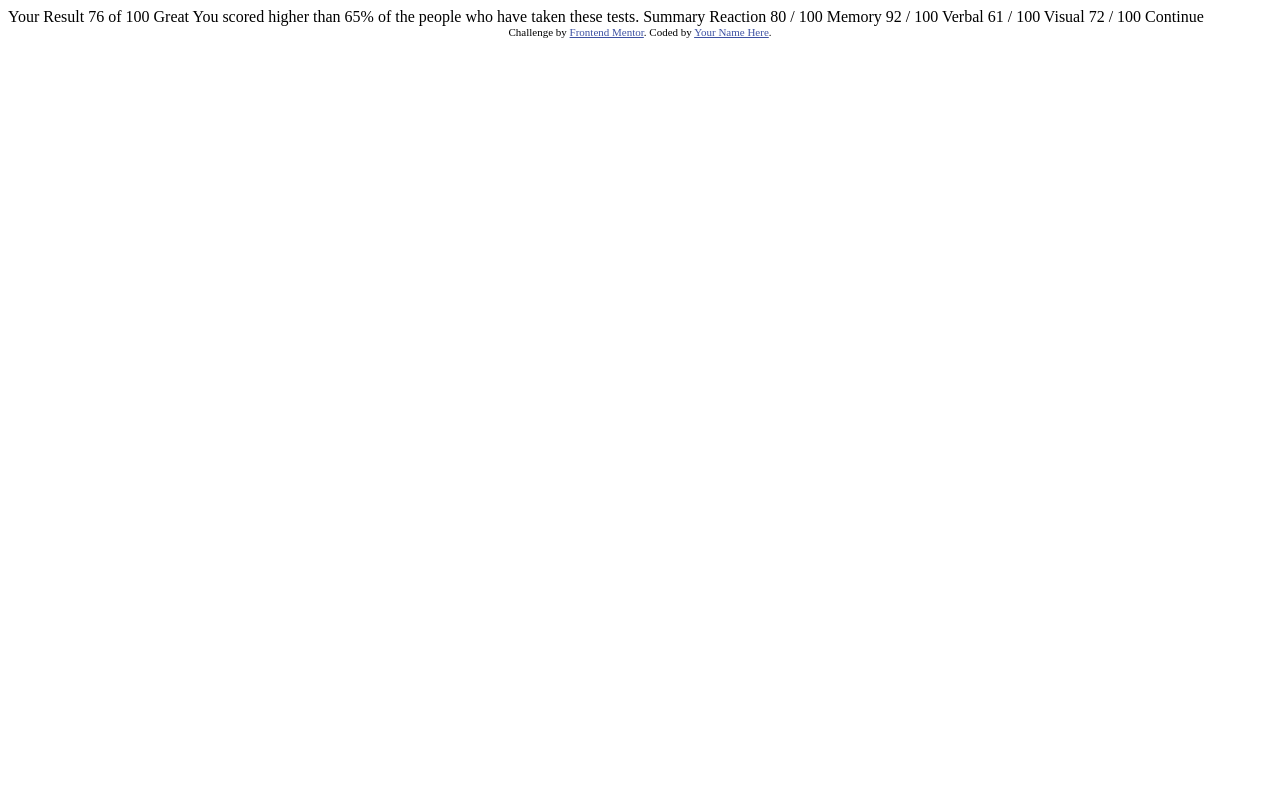
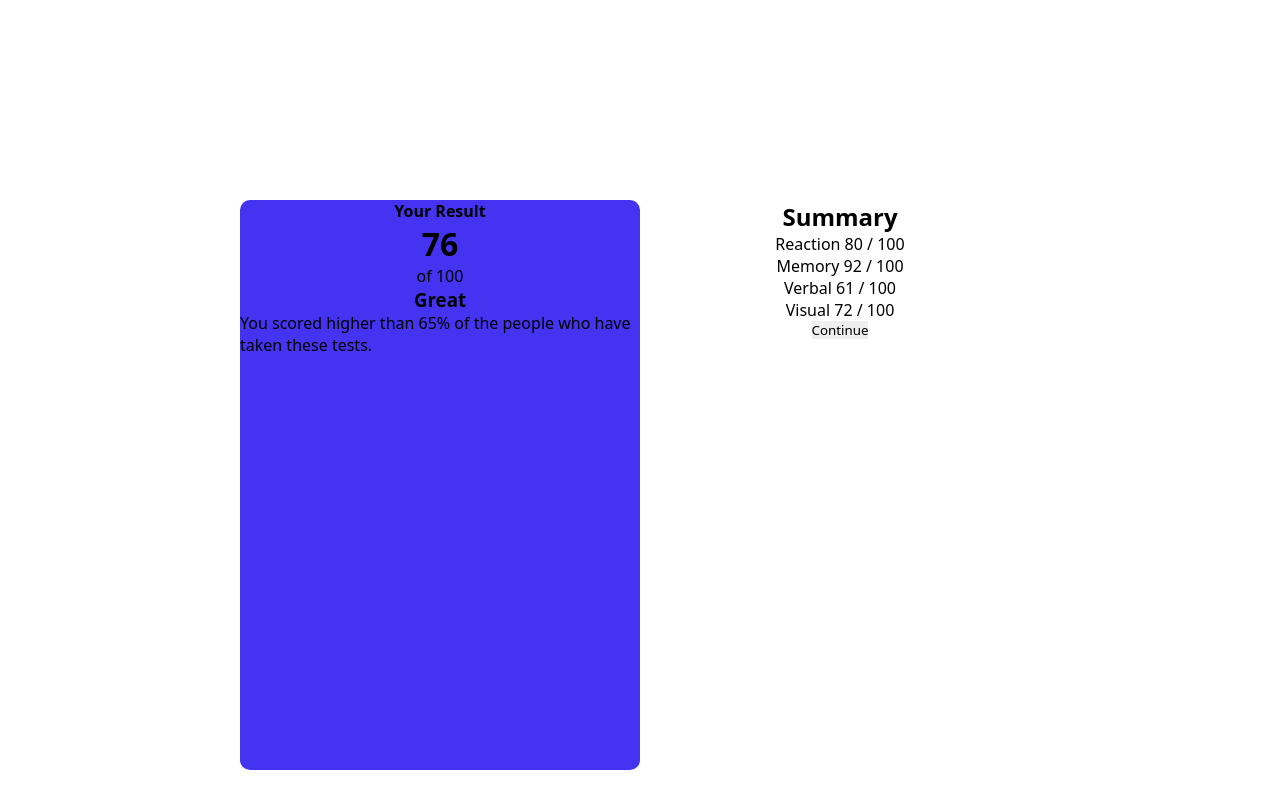
Before and after one commit to LeoMedeirosss/Project-SummaryComponent, a plain HTML site: page index.html in a window 1280 px wide. Drawn offline with Linux system fonts and the light colour scheme.

Commit message:
project2.0

```diff
--- a/index.html
+++ b/index.html
@@ -3,45 +3,48 @@
 <head>
   <meta charset="UTF-8">
   <meta name="viewport" content="width=device-width, initial-scale=1.0"> <!-- displays site properly based on user's device -->
-
+  <link rel="stylesheet" href="styles.css">
   <link rel="icon" type="image/png" sizes="32x32" href="./assets/images/favicon-32x32.png">
 
-  <title>Frontend Mentor | Results summary component</title>
-
-  <!-- Feel free to remove these styles or customise in your own stylesheet 👍 -->
-  <style>
-    .attribution { font-size: 11px; text-align: center; }
-    .attribution a { color: hsl(228, 45%, 44%); }
-  </style>
+  <title>Summary Component</title>
 </head>
 <body>
+  <div class="conteiner">
+    <div class="left">
+      <h4>Your Result</h4>
+      <h1>76</h1>
+      <p>of 100</p>
 
-  Your Result
-  76
-  of 100
+      <h3>Great</h3>
+      <p>You scored higher than 65% of the people who have taken these tests.</p>
+    </div>
+    <div class="right">
+     <h2>Summary</h2>
 
-  Great
-  You scored higher than 65% of the people who have taken these tests.
-
-  Summary
-
+      <div class="stat red">
         Reaction
         80 / 100
+      </div>
 
+      <div class="stat yel">
         Memory
         92 / 100
+      </div>
 
+      <div class="stat green">
         Verbal
         61 / 100
+      </div>
 
+      <div class="stat blue">
         Visual
         72 / 100
+      </div>
 
+      <button>
         Continue
-
-  <div class="attribution">
-    Challenge by <a href="https://www.frontendmentor.io?ref=challenge" target="_blank">Frontend Mentor</a>.
-    Coded by <a href="#">Your Name Here</a>.
+      </button>
+    </div>
 </div>
 </body>
 </html>
--- a/styles.css
+++ b/styles.css
@@ -0,0 +1,48 @@
+*{
+    padding: 0;
+    border: 0;
+    margin: 0;
+    box-sizing: border-box;
+    font-family: system-ui, -apple-system, BlinkMacSystemFont, 'Segoe UI', Roboto, Oxygen, Ubuntu, Cantarell, 'Open Sans', 'Helvetica Neue', sans-serif;
+}
+
+body{
+    background-color: #ffffff;
+    display: flex;
+    align-items: center;
+    align-content: center;
+    flex-direction: column;
+    size: 100vh;
+    margin: 0;
+    padding: 0;
+}
+
+.conteiner{
+    display: flex;
+    align-items: center;
+    align-content: center;
+    flex-direction: row;
+    margin-top: 200px;
+}
+
+.left{
+    background-color: #4433f1;
+    width: 400px;
+    height: 570px;
+    border-radius: 10px;
+    display: flex;
+    align-items: center;
+    align-content: center;
+    flex-direction: column;
+}
+
+.right{
+    background-color: #ffffff;
+    border-radius: 10px;
+    width: 400px;
+    height: 570px;
+    display: flex;
+    align-items: center;
+    align-content: center;
+    flex-direction: column;
+}
```
Also changed, not shown: images/favicon-32x32.png (deleted). Lines whose indentation alone changed are shown as unchanged.
